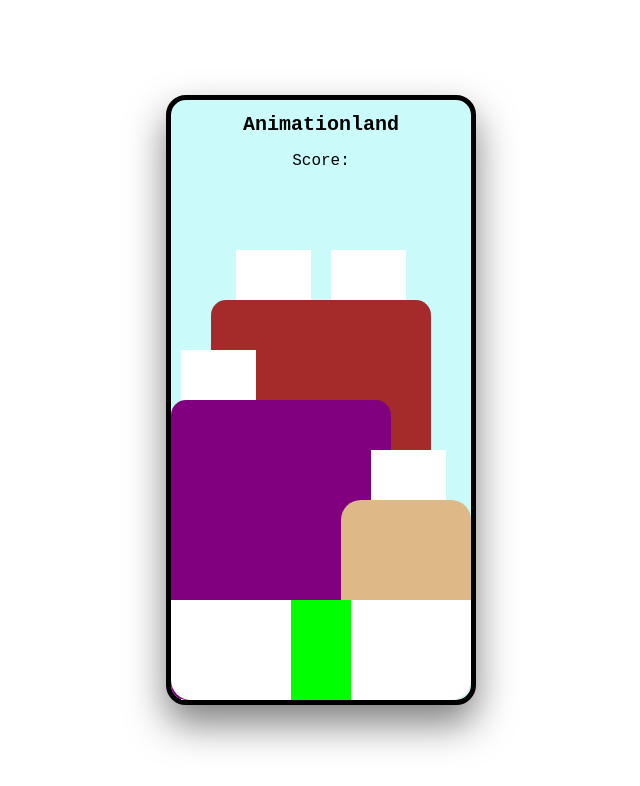
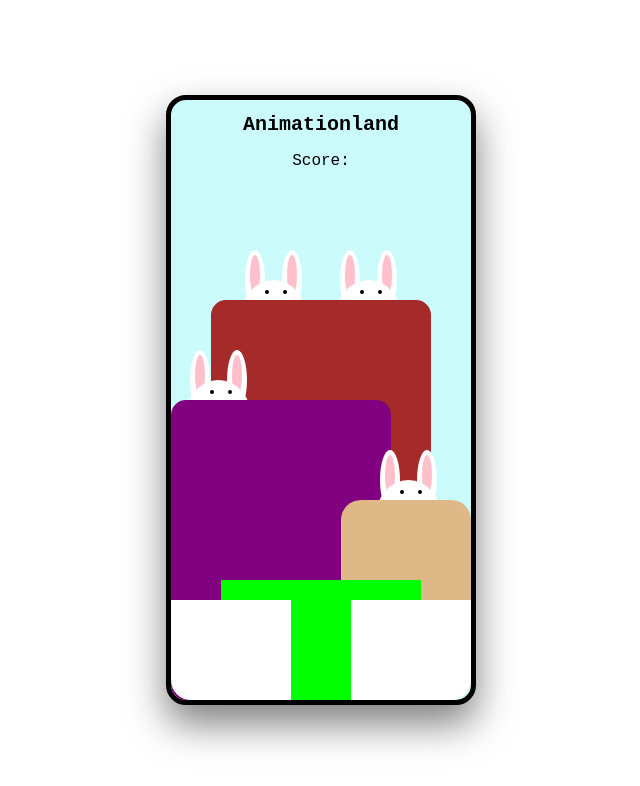
Before and after one commit to realEdgar/animationscss, a plain HTML site: page index.html in a window 1280 px wide. Shown: the whole page, without its empty margins (319-959 px from the left). Drawn offline with Linux system fonts and the light colour scheme.

Commit message:
Drawingwith CSS

```diff
--- a/index.html
+++ b/index.html
@@ -11,12 +11,48 @@
    <main class="app">
         <h1 class="title-app">Animationland</h1>
         <p class="score-app">Score: </p>
-       <section class="layer-1"></section>
-       <section class="layer-2"></section>
+        <section class="layer-1">
+            <div class="body-bunny-first">
+                <div class="left-ear--outer"><div class="left-ear--inner"></div></div>
+                <div class="right-ear--outer"><div class="right-ear--inner"></div></div>
+                <div class="head">
+                    <div class="head__eye head__eye--left"></div>
+                    <div class="head__eye head__eye--right"></div>
+                </div>
+            </div>
+        </section>
+        <section class="layer-2">
+            <div class="body-bunny-second">
+                <div class="left-ear--outer"><div class="left-ear--inner"></div></div>
+                <div class="right-ear--outer"><div class="right-ear--inner"></div></div>
+                <div class="head">
+                <div class="head__eye head__eye--left"></div>
+                <div class="head__eye head__eye--right"></div>
+                </div>
+            </div>
+        </section>
         <section class="layer-3"></section>
-       <section class="layer-4"></section>
+        <section class="layer-4">
+            <div class="body-bunny-third">
+                <div class="left-ear--outer"><div class="left-ear--inner"></div></div>
+                <div class="right-ear--outer"><div class="right-ear--inner"></div></div>
+                <div class="head">
+                <div class="head__eye head__eye--left"></div>
+                <div class="head__eye head__eye--right"></div>
+                </div>
+            </div>
+        </section>
         <section class="layer-5"></section>
-       <section class="layer-6"></section>
+        <section class="layer-6">
+            <div class="body-bunny-four">
+                <div class="left-ear--outer"><div class="left-ear--inner"></div></div>
+                <div class="right-ear--outer"><div class="right-ear--inner"></div></div>
+                <div class="head">
+                <div class="head__eye head__eye--left"></div>
+                <div class="head__eye head__eye--right"></div>
+                </div>
+            </div>
+        </section>
         <section class="layer-7"></section>
         <section class="layer-8"></section>
         <section class="layer-9"></section>
--- a/styles.css
+++ b/styles.css
@@ -31,7 +31,6 @@ body {
     left: 65px;
     bottom: 0;
     z-index: 1;
-    background-color: #fff;
 }
 .layer-2 {
     width: 75px;
@@ -40,7 +39,6 @@ body {
     right: 65px;
     bottom: 0;
     z-index: 1;
-    background-color: #fff;
 }
 .layer-3 {
     width: 220px;
@@ -61,7 +59,6 @@ body {
     left: 10px;
     bottom: 0;
     z-index: 3;
-    background-color: #fff;
 }
 .layer-5 {
     width: 220px;
@@ -80,7 +77,6 @@ body {
     right: 25px;
     bottom: 0;
     z-index: 5;
-    background-color: #fff;
 }
 .layer-7 {
     width: 130px;
@@ -112,11 +108,92 @@ body {
     background-color: #fff;
 }
 .layer-10 {
-    width: 120px;
-    height: 100px;
+    width: 200px;
+    height: 120px;
+    margin: 0 auto;
     position: absolute;
+    left: 0;
+    right: 0;
     bottom: 0;
-    left: 90px;
     z-index: 7;
     background-color: #00ff00;
 }
+
+.body-bunny-first {
+    width: 90%;
+    margin: 0 auto;
+    position: relative;
+}
+.body-bunny-second {
+    width: 90%;
+    margin: 0 auto;
+    position: relative;
+}
+.body-bunny-third {
+    width: 90%;
+    margin: 0 auto;
+    position: relative;
+}
+.body-bunny-four {
+    width: 90%;
+    margin: 0 auto;
+    position: relative;
+}
+.left-ear--outer {
+    width: 20px;
+    height: 60px;
+    border-radius: 90%;
+    position: absolute;
+    left: 5px;
+    background-color: white;
+}
+.left-ear--inner {
+    width: 10px;
+    height: 40px;
+    position: absolute;
+    top: 5px;
+    left: 5px;
+    border-radius: 90%;
+    background-color: pink;
+}
+
+.right-ear--outer {
+    width: 20px;
+    height: 60px;
+    border-radius: 90%;
+    position: absolute;
+    right: 5px;
+    background-color: white;
+}
+.right-ear--inner {
+    width: 10px;
+    height: 40px;
+    position: absolute;
+    left: 5px;
+    top: 5px;
+    border-radius: 90%;
+    background-color: pink;
+}
+.head {
+    width: 100%;
+    height: 80px;
+    border-top-left-radius: 100%;
+    border-top-right-radius: 100%;
+    position: absolute;
+    top: 30px;
+    background-color: white;
+}
+.head__eye {
+    border-radius: 100%;
+    border: 2px solid black;
+}
+.head__eye--left {
+    position: absolute;
+    top: 10px;
+    left: 25px;
+}
+.head__eye--right {
+    position: absolute;
+    top: 10px;
+    right: 20px;
+}
```
Lines whose indentation alone changed are shown as unchanged.
